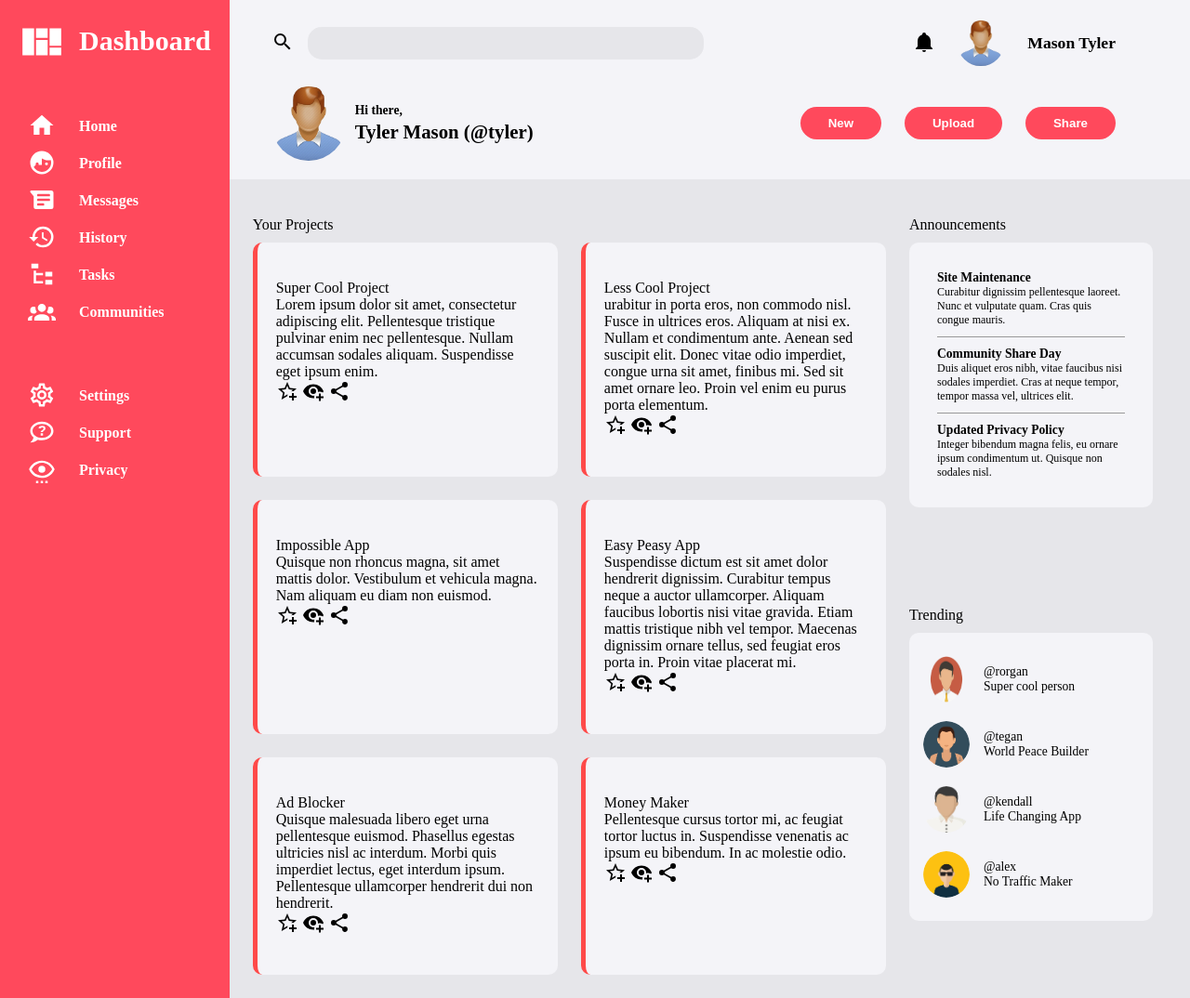
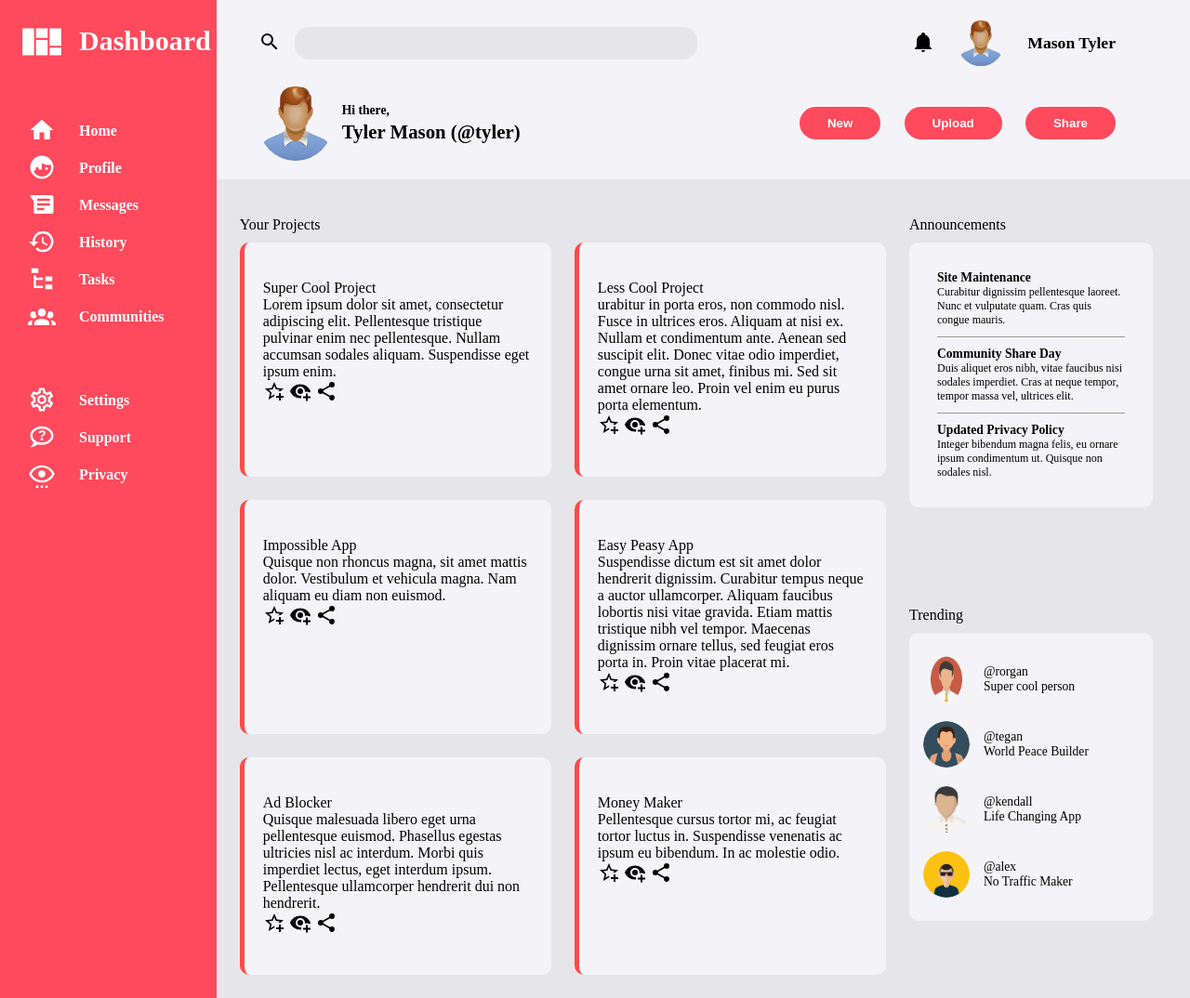
Before and after one commit to elvinasn/admin-dashboard, a plain HTML site: page index.html in a window 1280 px wide. Shown: the whole page at 93% size. Drawn offline with Linux system fonts and the light colour scheme.

Commit message:
navigation styling done

```diff
--- a/style.css
+++ b/style.css
@@ -119,7 +119,7 @@ header {
 nav {
   background-color: #ff495c;
   grid-row: 1 / span 2;
-  padding: 20px;
+  padding: 20px 0px;
   display: flex;
   flex-direction: column;
   gap: 50px;
@@ -128,7 +128,9 @@ nav {
 }
 .nav__container:first-child {
   display: flex;
+  padding-left: 20px;
 }
+
 .nav__container > img {
   height: 50px;
   margin-right: 15px;
@@ -140,7 +142,12 @@ nav {
 .nav__section {
   display: flex;
   gap: 25px;
-  margin-bottom: 10px;
+  padding: 5px 20px;
+  transition: 0.5s ease;
+  cursor: pointer;
+}
+.nav__section:hover {
+  background-color: #d92335;
 }
 .nav__section > img {
   width: 30px;
```
